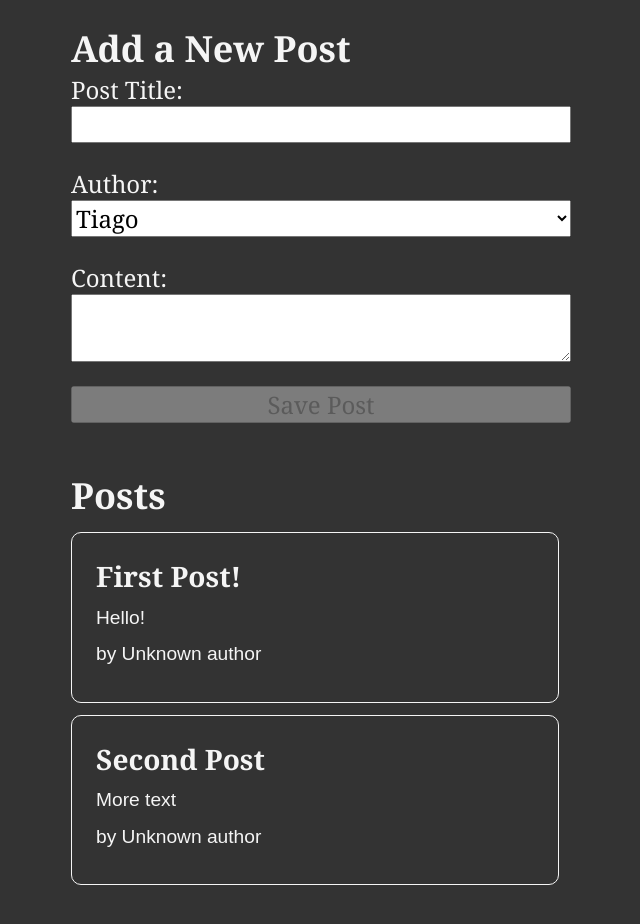
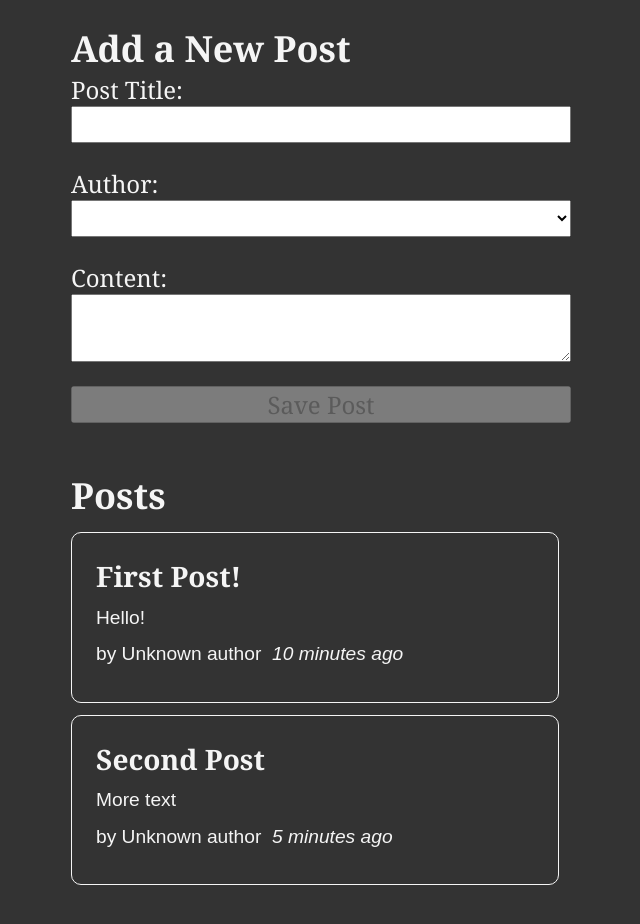
Before and after one commit to Kshitiiiij/BlogApp_redux, a React (Vite) app: page / in a window 1280 px wide. Shown: the top 924 px of the page, without its empty margins (319-959 px from the left). Built offline with nearby package versions, Linux system fonts and the light colour scheme.

Commit message:
added time stamp

```diff
--- a/package.json
+++ b/package.json
@@ -11,6 +11,7 @@
   },
   "dependencies": {
     "@reduxjs/toolkit": "^1.9.5",
+    "date-fns": "^2.30.0",
     "react": "^18.2.0",
     "react-dom": "^18.2.0",
     "react-redux": "^8.1.1"
--- a/src/features/posts/AddPostsForm.jsx
+++ b/src/features/posts/AddPostsForm.jsx
@@ -49,6 +49,7 @@
           value={userId}
           onChange={onAuthorChanged}
         >
+            <option value=""></option>
             {userOptions}
         </select>
         <label htmlFor="postContent">Content:</label>
@@ -59,8 +60,7 @@
           onChange={onContentChanged}
         />
         <button type="button" onClick={onSavePostClicked}
-        disabled={!cantSave}
-        >
+        disabled={!cantSave}>
           Save Post
         </button>
       </form>
--- a/src/features/posts/PostsList.jsx
+++ b/src/features/posts/PostsList.jsx
@@ -1,6 +1,7 @@
 import { useSelector } from "react-redux";
 import { selectAllPosts } from "./postsSlice";
 import PostAuthor from "./PostAuthor";
+import TimeAgo from "./TimeAgo";
 
 const PostsList = () => {
   const posts = useSelector(selectAllPosts);
@@ -11,6 +12,7 @@
       <p>{post.content.substring(0, 100)}</p>
       <p className="postcredit">
         <PostAuthor userId={post.userId} />
+        <TimeAgo timestamp={post.date} />
       </p>
     </article>
   ));
--- /dev/null
+++ b/src/features/posts/TimeAgo.jsx
@@ -0,0 +1,17 @@
+import { parseISO, formatDistanceToNow } from "date-fns";
+
+const TimeAgo = ({ timestamp }) => {
+  let timeAgo = "";
+  if (timestamp) {
+    const date = parseISO(timestamp);
+    const timePeriod = formatDistanceToNow(date, new Date());
+    timeAgo = `${timePeriod} ago`;
+  }
+  return (
+    <span title={timestamp}>
+      &nbsp; <i>{timeAgo}</i>
+    </span>
+  );
+};
+
+export default TimeAgo;
--- a/src/features/posts/postsSlice.js
+++ b/src/features/posts/postsSlice.js
@@ -1,8 +1,9 @@
 import { createSlice, nanoid } from "@reduxjs/toolkit";
+import { sub } from "date-fns";
 
 const initialState = [
-    { id: '1', title: 'First Post!', content: 'Hello!' },
-    { id: '2', title: 'Second Post', content: 'More text' }
+    { id: '1', title: 'First Post!', content: 'Hello!', date: sub(new Date(), { minutes: 10 }).toISOString() },
+    { id: '2', title: 'Second Post', content: 'More text', date:  sub(new Date(), { minutes: 5 }).toISOString()}
 ]
 
 const postsSlice = createSlice({
@@ -20,6 +21,7 @@
                         id,
                         title,
                         content,
+                        date: new Date().toISOString(),
                         userId
                     }
                 }
```
Also changed, not shown: 1 other file (tests, documents, lock files or other folders).
